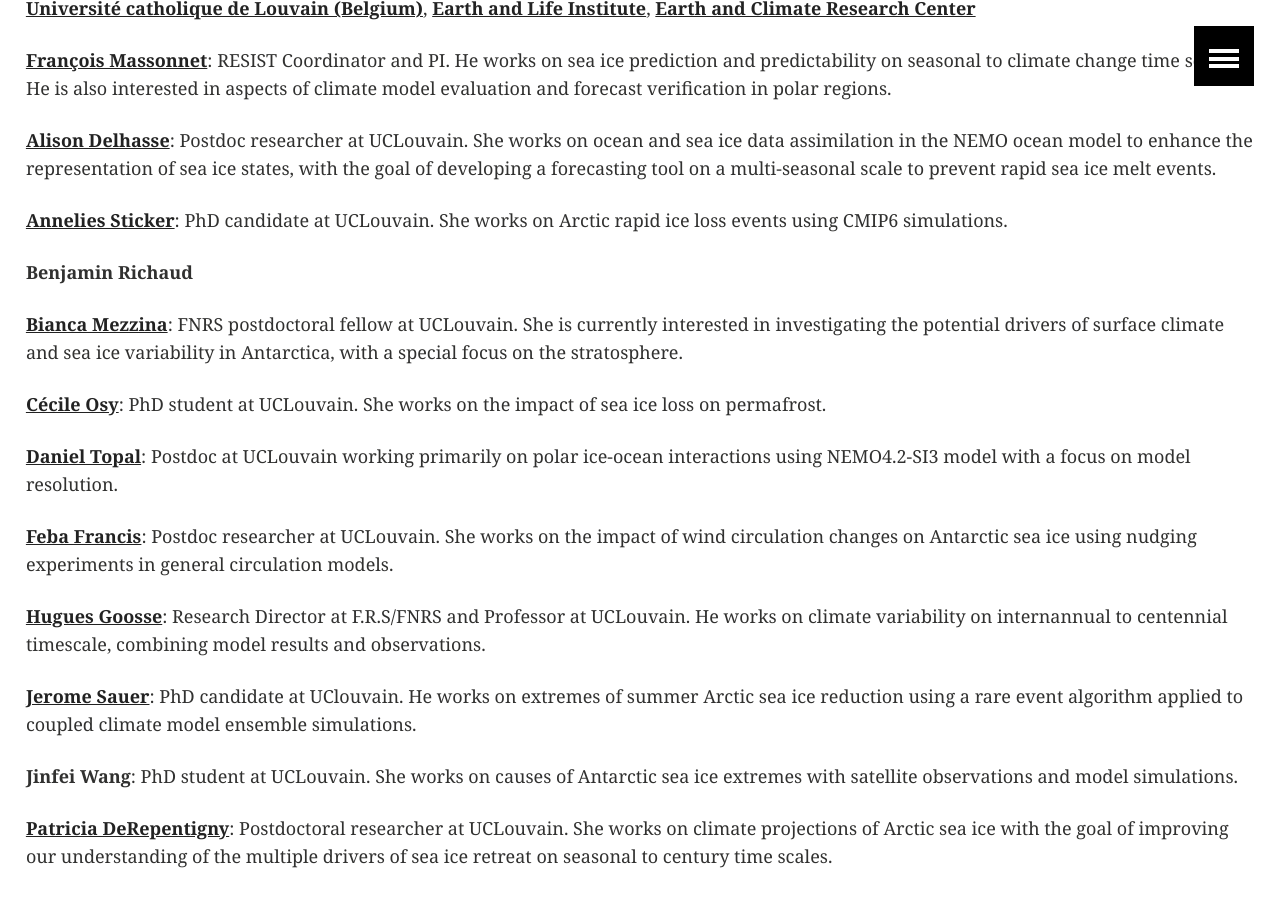
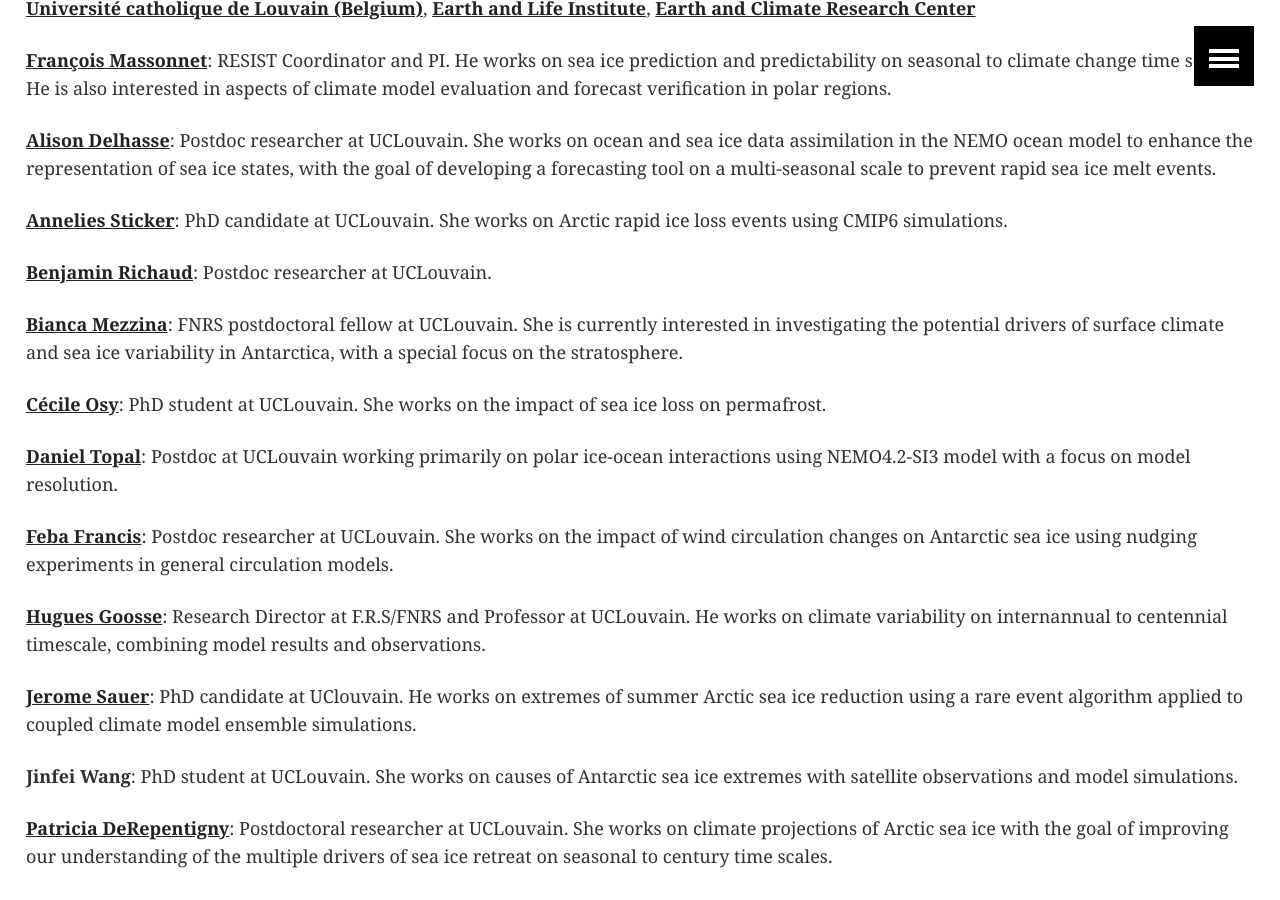
Before and after one commit to resist-impuls/resist-impuls.github.io, a Jekyll site: the page built from people.md, in a window 1280 px wide and 900 px high, scrolled down 1003 px. Built offline with Jekyll 4.4.1, drawn with Linux system fonts in a browser that asks for light colours; our own code applies the rules of GitHub Pages for plain Markdown files.

Commit message:
Update people.md

```diff
--- a/people.md
+++ b/people.md
@@ -16,7 +16,7 @@
 
 [**Annelies Sticker**](https://uclouvain.be/en/directories/annelies.sticker): PhD candidate at UCLouvain. She works on Arctic rapid ice loss events using CMIP6 simulations.
 
-**Benjamin Richaud**
+[**Benjamin Richaud**](https://uclouvain.be/en/directories/benjamin.richaud): Postdoc researcher at UCLouvain.
 
 [**Bianca Mezzina**](https://uclouvain.be/en/directories/bianca.mezzina): FNRS postdoctoral fellow at UCLouvain. She is currently interested in investigating the potential drivers of surface climate and sea ice variability in Antarctica, with a special focus on the stratosphere.
 
```
